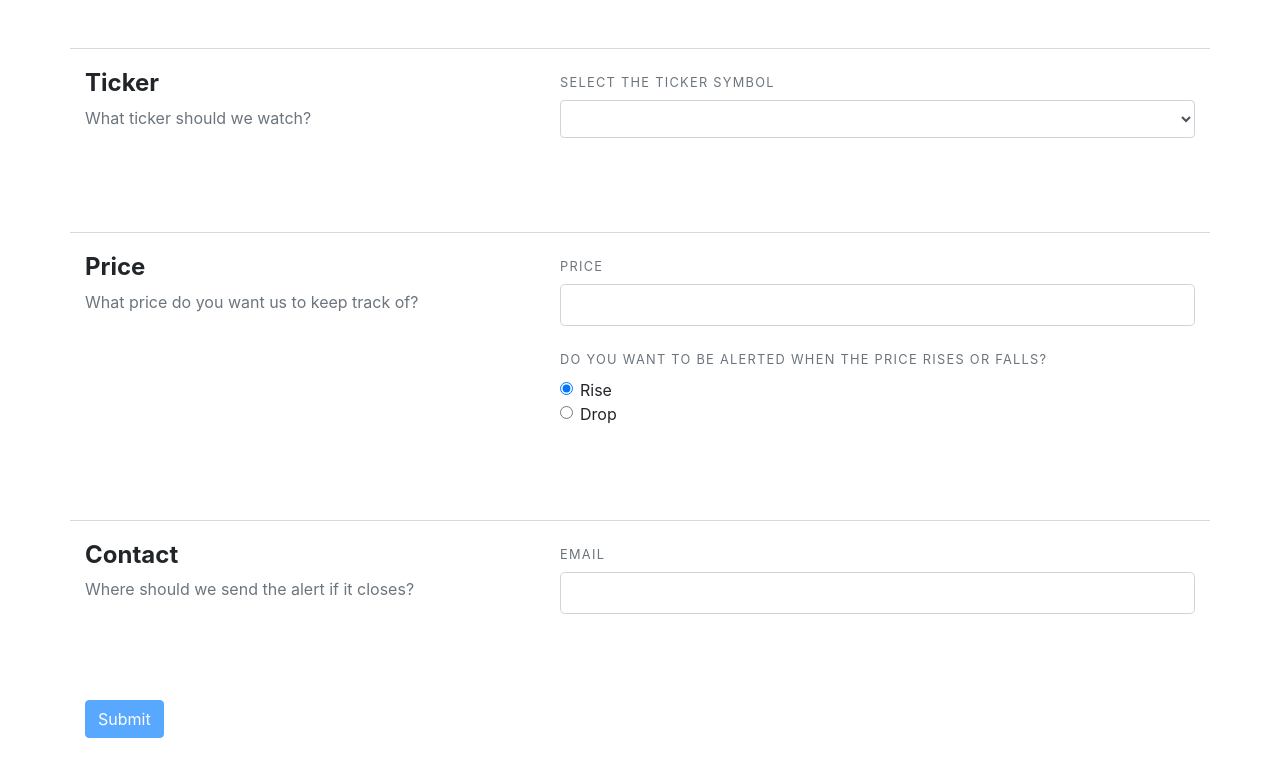
After one commit to rrickgauer/tickle, a Flask app: template src/tickle/gui/templates/new/new-watch.html in a window 1280 px wide. The commit adds this page. Shown: the top 777 px of the page. Run offline with Flask 2, Linux system fonts and the light colour scheme; the template is opened without the code that fills it, so the values that code supplies are empty; style sheets or scripts are compiled from the project's sources; parts of the project's set-up code (start-up, migrations or seed data) failed here and were passed over; some libraries are stand-ins or nearby versions.

Commit message:
make a new template with all the form elements on it

```diff
--- a/src/tickle/gui/static/css/style.scss
+++ b/src/tickle/gui/static/css/style.scss
@@ -67,8 +67,9 @@ h6 {
 
 .form-section {
     border-top: 1px solid map-get($map: $colors-grays, $key: "lighter");
-    border-bottom: 1px solid map-get($map: $colors-grays, $key: "lighter");
+    // border-bottom: 1px solid map-get($map: $colors-grays, $key: "lighter");
     padding: 20px 0px;
+    margin-bottom: 50px;
 }
 
 
--- /dev/null
+++ b/src/tickle/gui/templates/new/new-watch.html
@@ -0,0 +1,99 @@
+<!DOCTYPE html>
+<html lang="en">
+<head>
+    {% include 'includes/header.html' %}
+    <link href="https://cdn.jsdelivr.net/npm/select2@4.1.0-rc.0/dist/css/select2.min.css" rel="stylesheet" />
+    <link rel="stylesheet" href="https://cdn.jsdelivr.net/npm/@ttskch/select2-bootstrap4-theme@x.x.x/dist/select2-bootstrap4.min.css">
+
+    <title>Create a new watch</title>
+
+</head>
+<body>
+
+    <div class="container my-5">
+
+        <!-- ticker search -->
+        <div class="row form-section">
+            <div class="col-lg-4">
+                <h4 class="form-section-title">Ticker</h4>
+                <p class="form-section-description text-muted text-sm">What ticker should we watch?</p>
+            </div>
+
+
+            <div class="ml-auto col-lg-7">
+                <div class="form-section-inputs">
+                    <div class="form-group mb-4">
+                        <label for="form-watch-input-ticker" class="form-label">Select the ticker symbol</label>
+                        <select class="form-control" name="state" id="form-watch-input-ticker"></select>
+                    </div>
+                </div>
+            </div>
+        </div>
+
+
+        <!-- price -->
+        <div class="row form-section">
+            <div class="col-lg-4">
+                <h4 class="form-section-title">Price</h4>
+                <p class="form-section-description text-muted text-sm">What price do you want us to keep track of?</p>
+            </div>
+
+
+            <div class="ml-auto col-lg-7">
+                <div class="form-section-inputs">
+                    <div class="form-group mb-4">
+                        <label for="form-watch-input-price" class="form-label">Price</label>
+                        <input type="number" class="form-control form-control-lg form-watch-input" id="form-watch-input-price" step="0.01" min="0" required>
+                    </div>
+
+                    <fieldset class="mb-4">
+                        <legend class="form-label">Do you want to be alerted when the price rises or falls?</legend>
+
+                        <div class="form-check">
+                            <input class="form-check-input form-watch-input" type="radio" name="form-watch-input-watch-type" id="form-watch-input-watch-type-rise" value="1" checked>
+                            <label class="form-check-label" for="form-watch-input-watch-type-rise">Rise</label>
+                        </div>
+
+                        <div class="form-check">
+                            <input class="form-check-input form-watch-input" type="radio" name="form-watch-input-watch-type" id="form-watch-input-watch-type-drop" value="2">
+                            <label class="form-check-label" for="form-watch-input-watch-type-drop">Drop</label>
+                        </div>
+                    </fieldset>
+                </div>
+            </div>
+        </div>
+
+
+        <!-- email -->
+        <div class="row form-section">
+            <div class="col-lg-4">
+                <h4 class="form-section-title">Contact</h4>
+                <p class="form-section-description text-muted text-sm">Where should we send the alert if it closes?</p>
+            </div>
+
+
+            <div class="ml-auto col-lg-7">
+                <div class="form-section-inputs">
+                    <div class="form-group">
+                        <label for="form-watch-input-email" class="form-label">Email</label>
+                        <input type="email" class="form-control form-control-lg form-watch-input" id="form-watch-input-email" required>
+                    </div>
+                </div>
+            </div>
+        </div>
+
+        <!-- submit button -->
+        <button type="button" id="form-watch-button-submit" class="btn btn-primary" disabled>Submit</button>
+
+    </div>
+
+
+
+
+    {% include 'includes/footer.html' %}
+    <script src="https://cdn.jsdelivr.net/npm/select2@4.1.0-rc.0/dist/js/select2.min.js"></script>
+    <script src="/static/js/dist/home.bundle.js"></script>
+
+
+</body>
+</html>
```
Also changed, not shown: src/tickle/gui/routes/new.py (+31 -24 lines).
